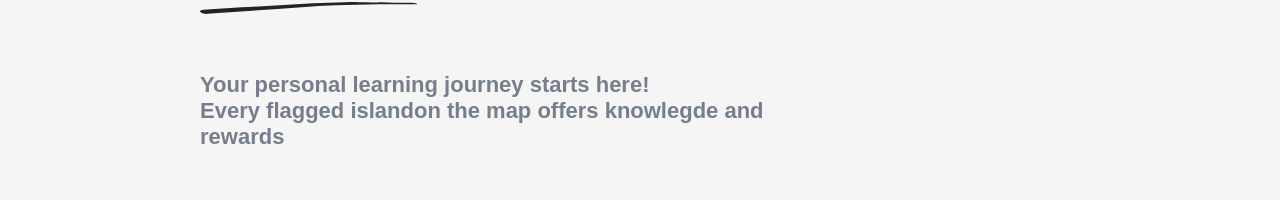
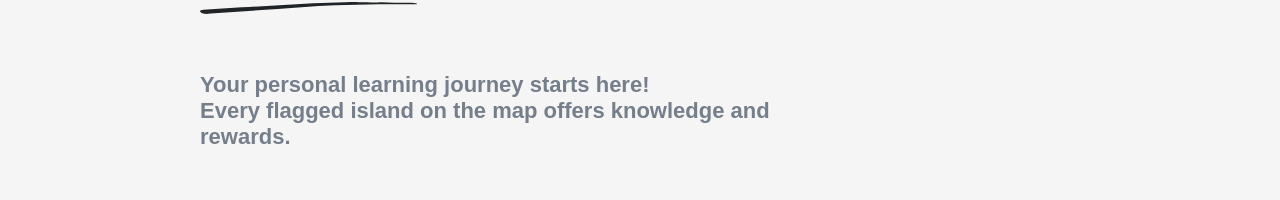
Before and after one commit to titouandeschanels/GlobalCitizenship, a React (Create React App) app in the folder gccapp/: page /journey in a window 1280 px wide. Shown: the part 203-403 px from the top of the page. Built offline with nearby package versions, Linux system fonts and the light colour scheme; the HTML template or start-up script is replaced by a standard one.

Commit message:
fix spelling of journeymap subtext

```diff
--- a/gccapp/src/components/journey/index.tsx
+++ b/gccapp/src/components/journey/index.tsx
@@ -107,7 +107,7 @@ const Journeylayout: React.FC<JourneyComponentProps> = () => {
             <Description>
                 Your personal learning journey starts here!
                 <br/>
-                Every flagged islandon the map offers knowlegde and rewards
+                Every flagged island on the map offers knowledge and rewards.
             </Description>
             <JourneyContainer>
                 <Navigation />
```
